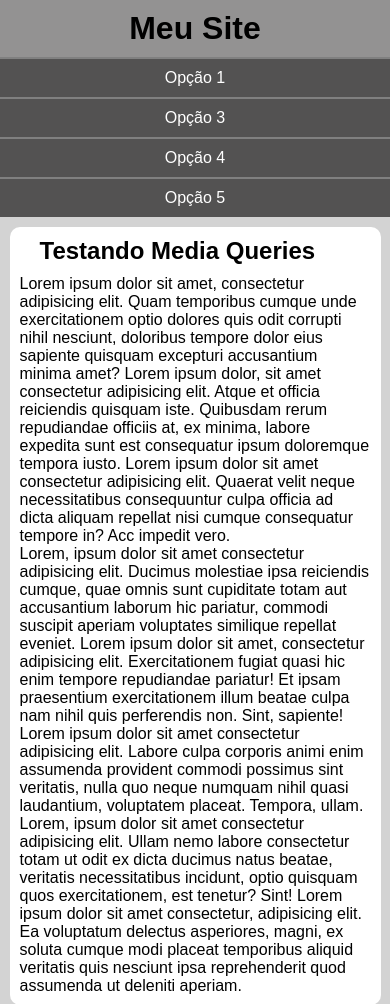
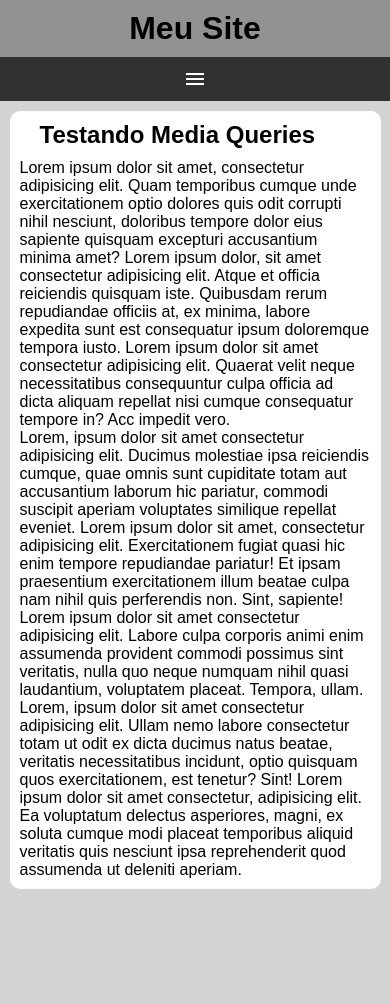
Before and after one commit to erikdody/html-css, a plain HTML site: page exercicios/ex026/mq005/index.html in a window 390 px wide. After the commit the page ends 889 px from the top, so only its background shows below. Drawn offline with Linux system fonts and the light colour scheme.

Commit message:
exercicio 026 005 de media query

```diff
--- a/exercicios/ex026/mq005/index.html
+++ b/exercicios/ex026/mq005/index.html
@@ -4,12 +4,16 @@
     <meta charset="UTF-8">
     <meta name="viewport" content="width=device-width, initial-scale=1.0">
     <title>Media Query</title>
+    <link href="https://fonts.googleapis.com/icon?family=Material+Icons"rel="stylesheet">
     <link rel="stylesheet" href="styles/style.css">
 </head>
 <body>
     <header>
         <h1>Meu Site</h1>
-        <menu>
+
+        <span id="burger" class="material-icons" onclick="clickMenu()">menu</span>
+
+        <menu id="itens">
             <ul>
                 <li><a href="#">Opção 1</a></li>
                 <li><a href="#">Opção 3</a></li>
@@ -29,5 +33,16 @@
             <p>Lorem ipsum dolor sit amet consectetur adipisicing elit. Labore culpa corporis animi enim assumenda provident commodi possimus sint veritatis, nulla quo neque numquam nihil quasi laudantium, voluptatem placeat. Tempora, ullam. Lorem, ipsum dolor sit amet consectetur adipisicing elit. Ullam nemo labore consectetur totam ut odit ex dicta ducimus natus beatae, veritatis necessitatibus incidunt, optio quisquam quos exercitationem, est tenetur? Sint! Lorem ipsum dolor sit amet consectetur, adipisicing elit. Ea voluptatum delectus asperiores, magni, ex soluta cumque modi placeat temporibus aliquid veritatis quis nesciunt ipsa reprehenderit quod assumenda ut deleniti aperiam.</p>
         </article>
     </main>
+
+    <script>
+        function clickMenu() {
+            if (itens.style.display == 'block') {
+                itens.style.display = 'none'
+            }  else {
+                itens.style.display = 'block'
+            }
+
+        }
+    </script>
 </body>
 </html>
--- a/exercicios/ex026/mq005/styles/style.css
+++ b/exercicios/ex026/mq005/styles/style.css
@@ -19,8 +19,22 @@ header > h1 {
     text-align: center;
 }
 
+span#burger {
+    background-color: rgb(49, 49, 49);
+    display: block;
+    color: white;
+    text-align: center;
+    padding: 10px;
+    cursor: pointer;
+}
+
+span#burger:hover {
+    background-color: white;
+    color: black;
+}
+
 menu {
-    display: block;
+    display: none;
 }
 
 menu > ul {
```
